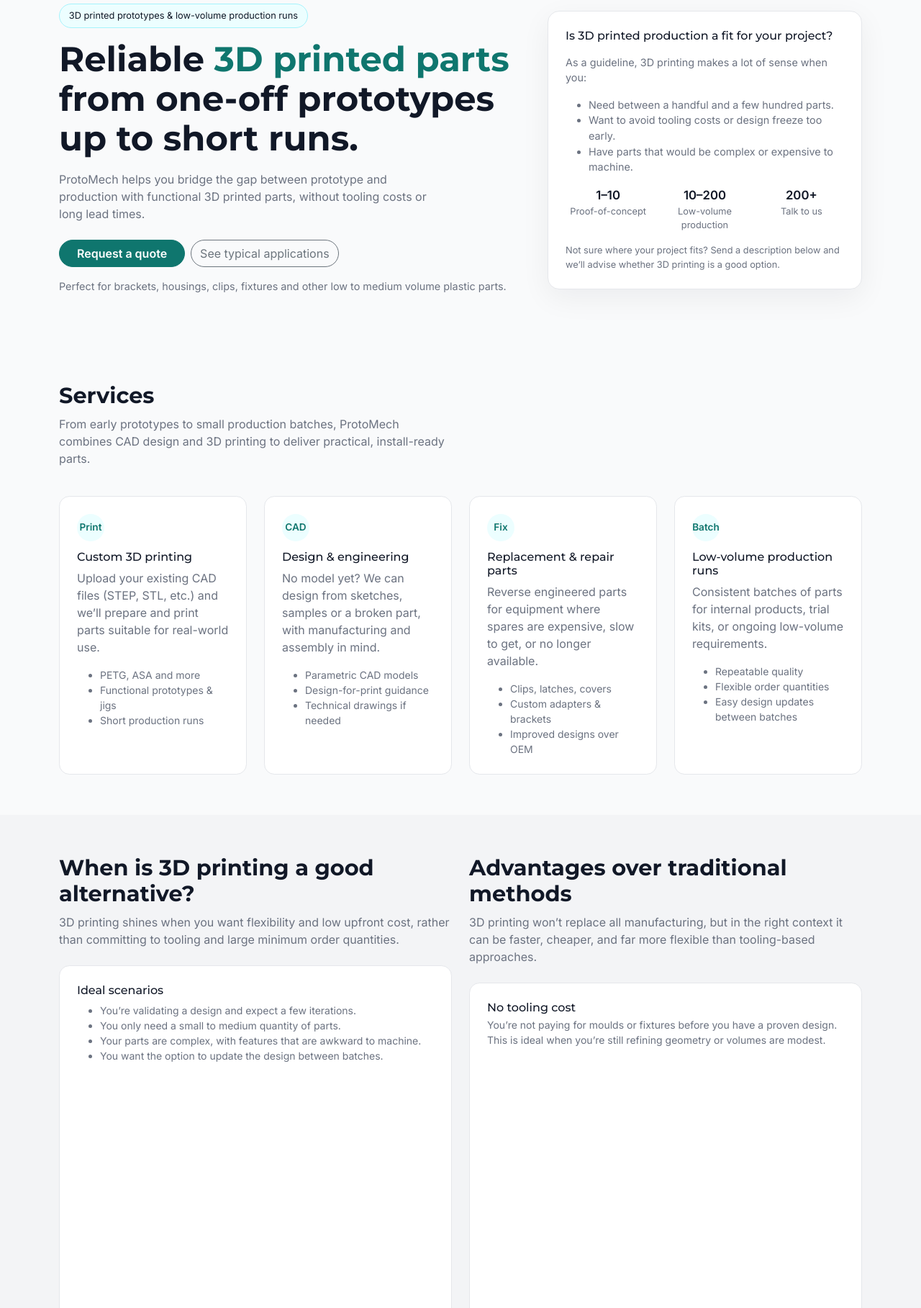
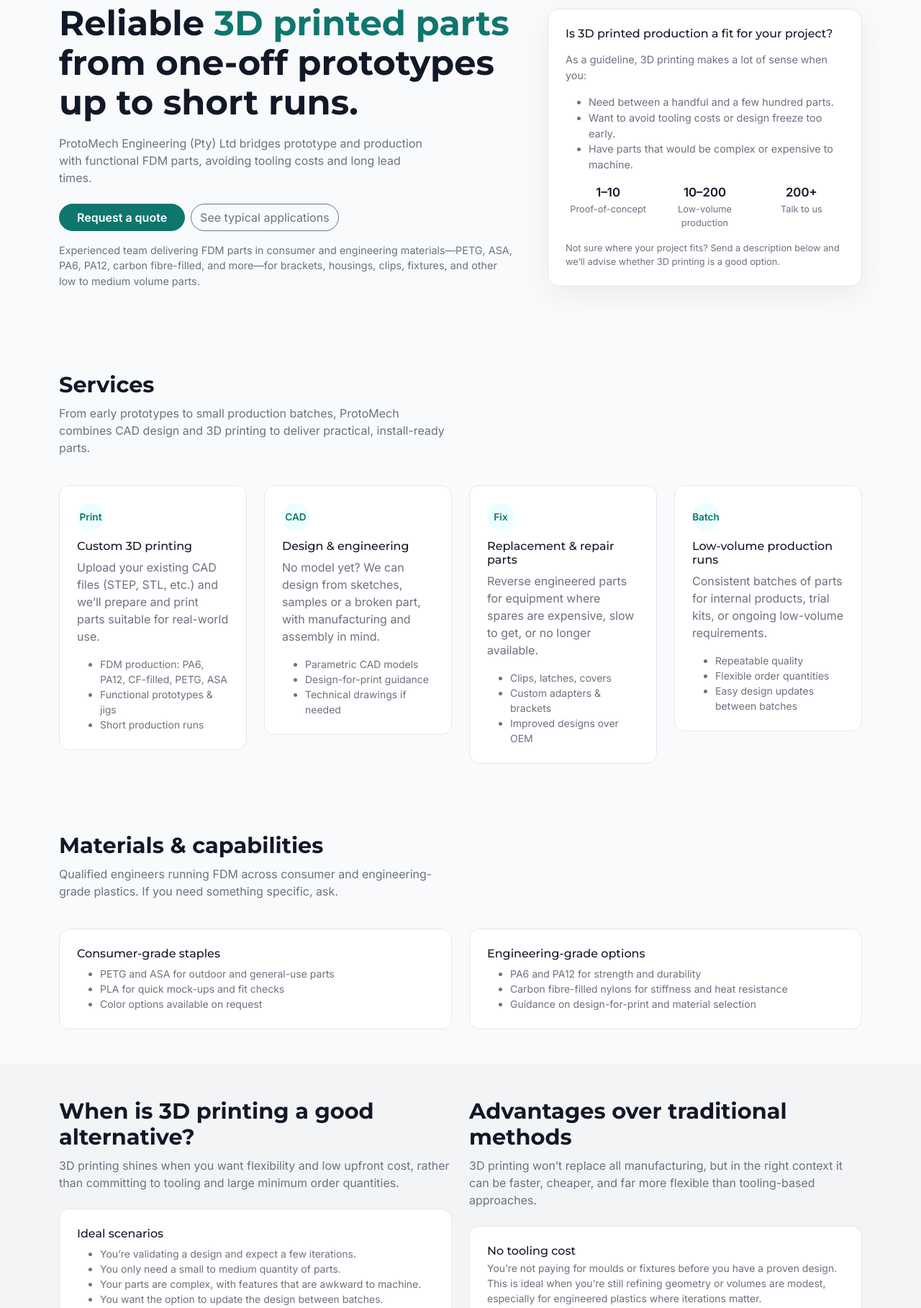
Before and after one commit to jansevanrensburgjacques/ProtoMechSystems-Website, a plain HTML site: page index.html in a window 1280 px wide. Shown: the part 83-1900 px from the top of the page at 72% size. Drawn offline with nearby package versions, Linux system fonts and the light colour scheme.

Commit message:
Fixed scaling issues and added to content

```diff
--- a/index.html
+++ b/index.html
@@ -3,7 +3,7 @@
 <head>
   <meta charset="UTF-8" />
   <meta name="viewport" content="width=device-width, initial-scale=1" />
-  <title>ProtoMech – 3D Printing & Low Volume Production</title>
+  <title>ProtoMech Engineering – 3D Printing & Low Volume Production</title>
 
   <!-- Bootstrap 5 CSS -->
   <link
@@ -30,6 +30,7 @@
     ================================== */
 
     :root {
+      --nav-height: 76px;
       /* Main accent colour */
       --primary: #0f766e;
       --primary-dark: #115e59;
@@ -45,6 +46,10 @@
 
       --badge-bg: #ecfeff;
       --badge-border: #a5f3fc;
+    }
+
+    html {
+      scroll-padding-top: var(--nav-height);
     }
 
     body {
@@ -63,6 +68,10 @@
     .navbar {
       background-color: #ffffff;
       border-bottom: 1px solid var(--border-soft);
+    }
+
+    .navbar-light .navbar-toggler {
+      border-color: transparent;
     }
 
     .navbar-brand span {
@@ -150,8 +159,9 @@
 
     /* SECTIONS */
     section {
-      padding-top: 3.5rem;
-      padding-bottom: 3.5rem;
+      padding-top: 3rem;
+      padding-bottom: 3rem;
+      scroll-margin-top: var(--nav-height);
     }
 
     .section-title {
@@ -170,7 +180,6 @@
       border-radius: 0.9rem;
       padding: 1.5rem;
       border: 1px solid var(--border-soft);
-      height: 100%;
     }
 
     .pm-card:hover {
@@ -276,10 +285,10 @@
 <body>
 
   <!-- NAVBAR -->
-  <nav class="navbar navbar-expand-lg fixed-top">
+  <nav class="navbar navbar-expand-lg navbar-light fixed-top">
     <div class="container">
       <a class="navbar-brand fw-bold" href="#">
-        Proto<span>Mech</span>
+        Proto<span>Mech</span> Engineering
       </a>
       <button class="navbar-toggler" type="button" data-bs-toggle="collapse" data-bs-target="#navbarNav"
         aria-controls="navbarNav" aria-expanded="false" aria-label="Toggle navigation">
@@ -309,15 +318,12 @@
     <div class="container">
       <div class="row g-5 align-items-center">
         <div class="col-lg-7">
-          <div class="hero-badge mb-3">
-            <span>3D printed prototypes & low-volume production runs</span>
-          </div>
           <h1 class="hero-title mb-3">
             Reliable <span class="hero-highlight">3D printed parts</span> from one-off prototypes up to short runs.
           </h1>
           <p class="hero-subtitle mb-4">
-            ProtoMech helps you bridge the gap between prototype and production with functional 3D printed parts,
-            without tooling costs or long lead times.
+            ProtoMech Engineering (Pty) Ltd bridges prototype and production with functional FDM parts, avoiding tooling
+            costs and long lead times.
           </p>
           <div class="d-flex flex-wrap gap-2 mb-3">
             <a href="#contact" class="btn btn-primary">
@@ -328,7 +334,8 @@
             </a>
           </div>
           <p class="text-muted mb-1" style="font-size: 0.9rem;">
-            Perfect for brackets, housings, clips, fixtures and other low to medium volume plastic parts.
+            Experienced team delivering FDM parts in consumer and engineering materials—PETG, ASA, PA6, PA12, carbon
+            fibre-filled, and more—for brackets, housings, clips, fixtures, and other low to medium volume parts.
           </p>
         </div>
 
@@ -390,7 +397,7 @@
                 Upload your existing CAD files (STEP, STL, etc.) and we’ll prepare and print parts suitable for real-world use.
               </p>
               <ul class="text-muted small mb-0">
-              <li>PETG, ASA and more</li>
+              <li>FDM production: PA6, PA12, CF-filled, PETG, ASA</li>
               <li>Functional prototypes & jigs</li>
               <li>Short production runs</li>
               </ul>
@@ -438,6 +445,44 @@
               <li>Repeatable quality</li>
               <li>Flexible order quantities</li>
               <li>Easy design updates between batches</li>
+            </ul>
+          </div>
+        </div>
+      </div>
+    </div>
+  </section>
+
+  <!-- MATERIALS -->
+  <section id="materials">
+    <div class="container">
+      <div class="row justify-content-between align-items-end mb-4">
+        <div class="col-lg-7">
+          <h2 class="section-title mb-2">Materials & capabilities</h2>
+          <p class="section-subtitle">
+            Qualified engineers running FDM across consumer and engineering-grade plastics. If you need something specific, ask.
+          </p>
+        </div>
+      </div>
+
+      <div class="row g-4">
+        <div class="col-md-6">
+          <div class="pm-card h-100">
+            <h3 class="h6 mb-2">Consumer-grade staples</h3>
+            <ul class="text-muted small mb-0">
+              <li>PETG and ASA for outdoor and general-use parts</li>
+              <li>PLA for quick mock-ups and fit checks</li>
+              <li>Color options available on request</li>
+            </ul>
+          </div>
+        </div>
+
+        <div class="col-md-6">
+          <div class="pm-card h-100">
+            <h3 class="h6 mb-2">Engineering-grade options</h3>
+            <ul class="text-muted small mb-0">
+              <li>PA6 and PA12 for strength and durability</li>
+              <li>Carbon fibre-filled nylons for stiffness and heat resistance</li>
+              <li>Guidance on design-for-print and material selection</li>
             </ul>
           </div>
         </div>
@@ -511,7 +556,7 @@
             <h3 class="h6 mb-1">No tooling cost</h3>
             <p class="text-muted small mb-0">
               You’re not paying for moulds or fixtures before you have a proven design. This is ideal when you’re still
-              refining geometry or volumes are modest.
+              refining geometry or volumes are modest, especially for engineered plastics where iterations matter.
             </p>
           </div>
 
@@ -613,7 +658,7 @@
             <form action="https://formsubmit.co/info.protomech@gmail.com" method="POST">
               <!-- FormSubmit options -->
               <input type="hidden" name="_captcha" value="false">
-              <input type="hidden" name="_subject" value="New enquiry from ProtoMech website">
+              <input type="hidden" name="_subject" value="New enquiry from ProtoMech Engineering website">
               <input type="hidden" name="_next" value="https://protomech.co.za/#contact">
 
               <div class="row g-3">
@@ -700,7 +745,7 @@
   <footer class="py-3">
     <div class="container">
       <div class="d-flex flex-column flex-md-row justify-content-between align-items-center gap-2">
-        <small>© <span id="year"></span> ProtoMech. All rights reserved.</small>
+        <small>© <span id="year"></span> ProtoMech Engineering (Pty) Ltd. All rights reserved.</small>
         <small>
           Contact: <a href="mailto:info.protomech@gmail.com">info.protomech@gmail.com</a>
         </small>
```
Lines whose indentation alone changed are shown as unchanged.
